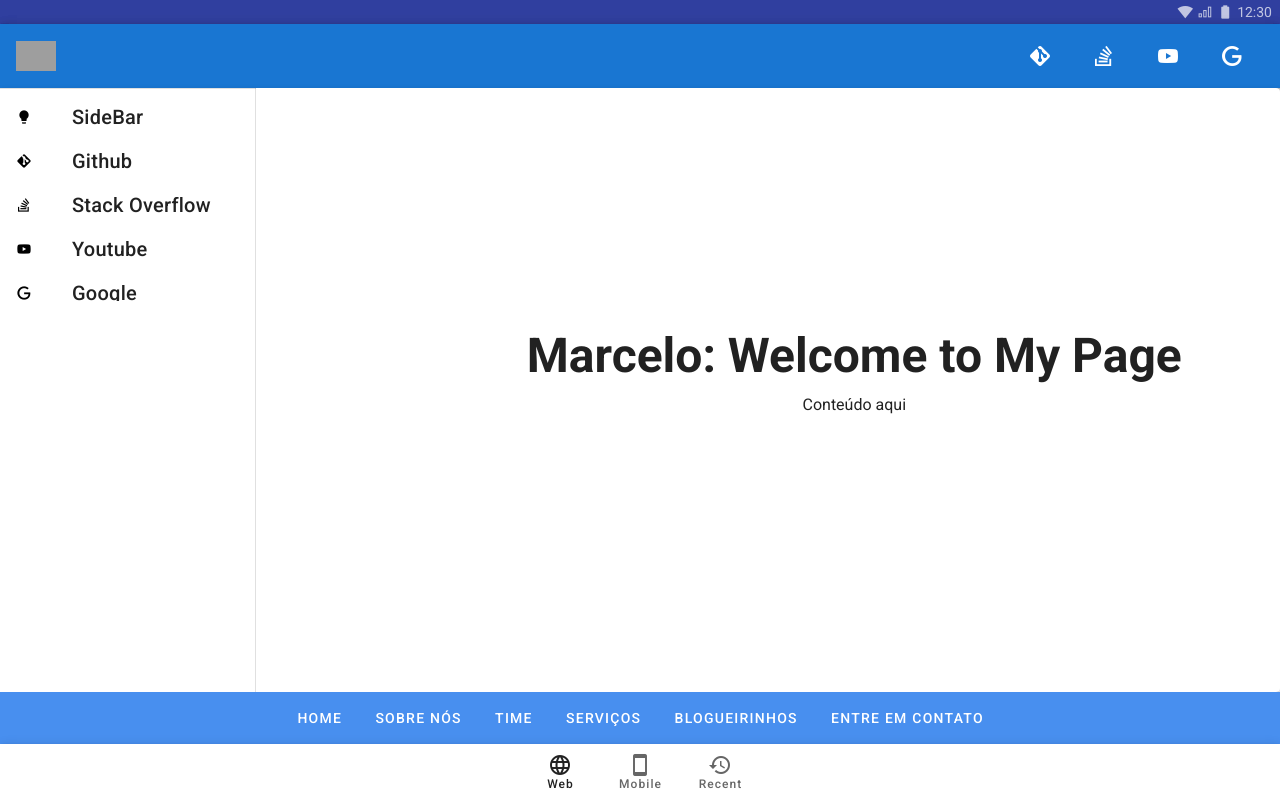
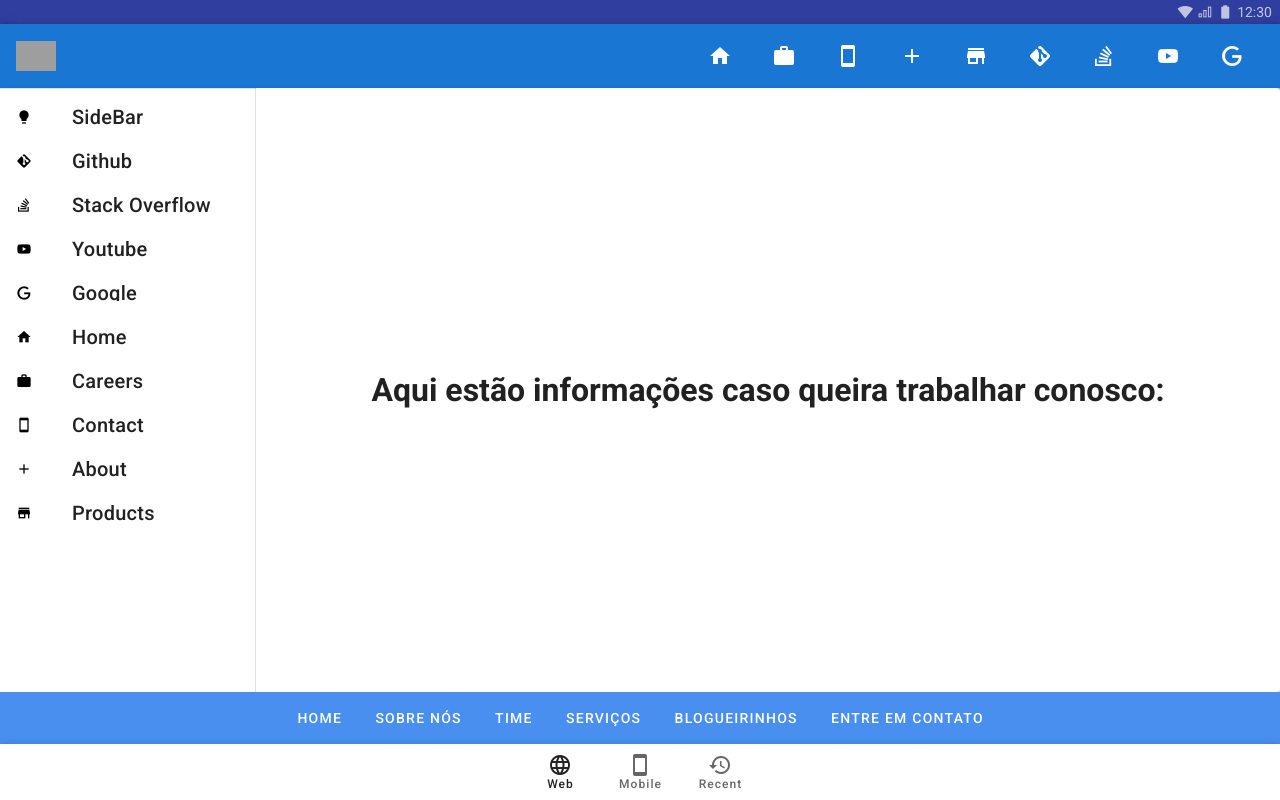
Before and after one commit to m-zaguette/dev-web-vue, a Vue app: page /careers in a window 1280 px wide. Built offline with nearby package versions, Linux system fonts and the light colour scheme; grey boxes are pictures that could not be loaded.

Commit message:
Added routes to project

```diff
--- a/src/App.vue
+++ b/src/App.vue
@@ -24,7 +24,7 @@
         <SideBar/>
       </v-layout>
       <v-layout fill-height align-center>
-        <HelloWorld/>
+          <router-view/>
       </v-layout>
 
 
@@ -35,7 +35,6 @@
 </template>
 
 <script>
-import HelloWorld from './components/HelloWorld';
 import SystemBar from './components/SystemBar';
 import AppBar from './components/AppBar';
 import BottomNavigator from './components/BottomNavigator';
@@ -46,8 +45,7 @@ export default {
   name: 'App',
 
   components: {
-    HelloWorld
-    ,SystemBar
+    SystemBar
     ,AppBar
     ,SideBar
     ,BottomNavigator
--- a/src/components/AppBar.vue
+++ b/src/components/AppBar.vue
@@ -18,6 +18,41 @@
       </div>
 
       <v-spacer></v-spacer>
+
+      <v-btn
+        href="/"
+        text
+      >
+        <v-icon>mdi-home</v-icon>
+      </v-btn>
+
+      <v-btn
+        href="/careers"
+        text
+      >
+        <v-icon>mdi-briefcase</v-icon>
+      </v-btn>
+
+      <v-btn
+        href="/contact"
+        text
+      >
+        <v-icon>mdi-cellphone</v-icon>
+      </v-btn>
+
+      <v-btn
+        href="/about"
+        text
+      >
+        <v-icon>mdi-plus</v-icon>
+      </v-btn>
+
+      <v-btn
+        href="/products"
+        text
+      >
+        <v-icon>mdi-store</v-icon>
+      </v-btn>
 
       <v-btn
         href="https://github.com"
--- a/src/components/HelloWorld.vue
+++ b/src/components/HelloWorld.vue
@@ -19,58 +19,7 @@
 <script>
   export default {
     name: 'HelloWorld',
-
     data: () => ({
-      ecosystem: [
-        {
-          text: 'vuetify-loader',
-          href: 'https://github.com/vuetifyjs/vuetify-loader',
-        },
-        {
-          text: 'github',
-          href: 'https://github.com/vuetifyjs/vuetify',
-        },
-        {
-          text: 'awesome-vuetify',
-          href: 'https://github.com/vuetifyjs/awesome-vuetify',
-        },
-      ],
-      importantLinks: [
-        {
-          text: 'Documentation',
-          href: 'https://vuetifyjs.com',
-        },
-        {
-          text: 'Chat',
-          href: 'https://community.vuetifyjs.com',
-        },
-        {
-          text: 'Made with Vuetify',
-          href: 'https://madewithvuejs.com/vuetify',
-        },
-        {
-          text: 'Twitter',
-          href: 'https://twitter.com/vuetifyjs',
-        },
-        {
-          text: 'Articles',
-          href: 'https://medium.com/vuetify',
-        },
-      ],
-      whatsNext: [
-        {
-          text: 'Explore components',
-          href: 'https://vuetifyjs.com/components/api-explorer',
-        },
-        {
-          text: 'Select a layout',
-          href: 'https://vuetifyjs.com/getting-started/pre-made-layouts',
-        },
-        {
-          text: 'Frequently Asked Questions',
-          href: 'https://vuetifyjs.com/getting-started/frequently-asked-questions',
-        },
-      ],
     }),
   }
 </script>
--- a/src/components/SideBar.vue
+++ b/src/components/SideBar.vue
@@ -38,11 +38,40 @@
                 </v-list-item-icon>
                 <v-list-item-title class="title">Google</v-list-item-title>
             </v-list-item>
+            <v-list-item link href="/">
+                <v-list-item-icon>
+                    <v-icon color="black" small>mdi-home</v-icon>
+                </v-list-item-icon>
+                <v-list-item-title class="title">Home</v-list-item-title>
+            </v-list-item>
+            <v-list-item link href="/careers">
+                <v-list-item-icon>
+                    <v-icon color="black" small>mdi-briefcase</v-icon>
+                </v-list-item-icon>
+                <v-list-item-title class="title">Careers</v-list-item-title>
+            </v-list-item>
+            <v-list-item link href="/contact">
+                <v-list-item-icon>
+                    <v-icon color="black" small>mdi-cellphone</v-icon>
+                </v-list-item-icon>
+                <v-list-item-title class="title">Contact</v-list-item-title>
+            </v-list-item>
+            <v-list-item link href="/about">
+                <v-list-item-icon>
+                    <v-icon color="black" small>mdi-plus</v-icon>
+                </v-list-item-icon>
+                <v-list-item-title class="title">About</v-list-item-title>
+            </v-list-item>
+            <v-list-item link href="/products">
+                <v-list-item-icon>
+                    <v-icon color="black" small>mdi-store</v-icon>
+                </v-list-item-icon>
+                <v-list-item-title class="title">Products</v-list-item-title>
+            </v-list-item>
         </v-list>
     </v-navigation-drawer>
   </section>
 </template>
-
 <script lang="js">
   export default  {
     name: 'SideBar',
--- a/src/main.js
+++ b/src/main.js
@@ -1,10 +1,12 @@
 import Vue from 'vue'
 import App from './App.vue'
 import vuetify from './plugins/vuetify'
+import router from './router'
 
 Vue.config.productionTip = false
 
 new Vue({
   vuetify,
+  router,
   render: h => h(App)
 }).$mount('#app')
--- /dev/null
+++ b/src/router/index.js
@@ -0,0 +1,45 @@
+import Vue from 'vue'
+import VueRouter from 'vue-router'
+import Home from '../views/Home.vue'
+import About from '../views/About.vue'
+import Careers from '../views/Careers.vue'
+import Contact from '../views/Contact.vue'
+import Products from '../views/Products.vue'
+
+Vue.use(VueRouter)
+
+const routes = [
+  {
+    path: '/',
+    name: 'Home',
+    component: Home
+  },
+  {
+    path: '/about',
+    name: 'About',
+    component: About
+  },
+  {
+    path: '/careers',
+    name: 'Careers',
+    component: Careers
+  },
+  {
+    path: '/contact',
+    name: 'Contact',
+    component: Contact
+  },
+  {
+    path: '/products',
+    name: 'Products',
+    component: Products
+  },
+]
+
+const router = new VueRouter({
+  mode: 'history',
+  base: process.env.BASE_URL,
+  routes
+})
+
+export default router
--- /dev/null
+++ b/src/views/About.vue
@@ -0,0 +1,17 @@
+<template>
+  <div>
+    <h1>Aqui estão informações relevantes sobre nós:</h1>
+  </div>
+</template>
+
+<script lang="js">
+
+  export default  {
+    name: 'About',
+    data () {
+      return {
+
+      }
+    }
+}
+</script>
--- /dev/null
+++ b/src/views/Careers.vue
@@ -0,0 +1,17 @@
+<template lang="html">
+  <div>
+    <h1>Aqui estão informações caso queira trabalhar conosco:</h1>
+  </div>
+</template>
+
+<script lang="js">
+
+  export default  {
+    name: 'Careers',
+    data () {
+      return {
+
+      }
+    }
+}
+</script>
--- /dev/null
+++ b/src/views/Contact.vue
@@ -0,0 +1,20 @@
+<template lang="html">
+  <div>
+    <h1>Reclamações? Não entre em contato conosco</h1>
+  </div>
+
+</template>
+
+<script lang="js">
+
+  export default  {
+    name: 'Contact',
+    data () {
+      return {
+
+      }
+    }
+}
+
+
+</script>
--- /dev/null
+++ b/src/views/Home.vue
@@ -0,0 +1,17 @@
+<template>
+  <div>
+    <HelloWorld/>
+  </div>
+</template>
+
+<script>
+// @ is an alias to /src
+import HelloWorld from '@/components/HelloWorld.vue'
+
+export default {
+  name: 'Home',
+  components: {
+    HelloWorld
+  }
+}
+</script>
--- /dev/null
+++ b/src/views/Products.vue
@@ -0,0 +1,21 @@
+<template lang="html">
+
+  <div>
+    <h1>Caso deseje comprar algo essa será a aba que mais gastaremos tempo!</h1>
+  </div>
+
+</template>
+
+<script lang="js">
+
+  export default  {
+    name: 'Products',
+    data () {
+      return {
+
+      }
+    }
+}
+
+
+</script>
```
Also changed, not shown: 1 other file (tests, documents, lock files or other folders).
